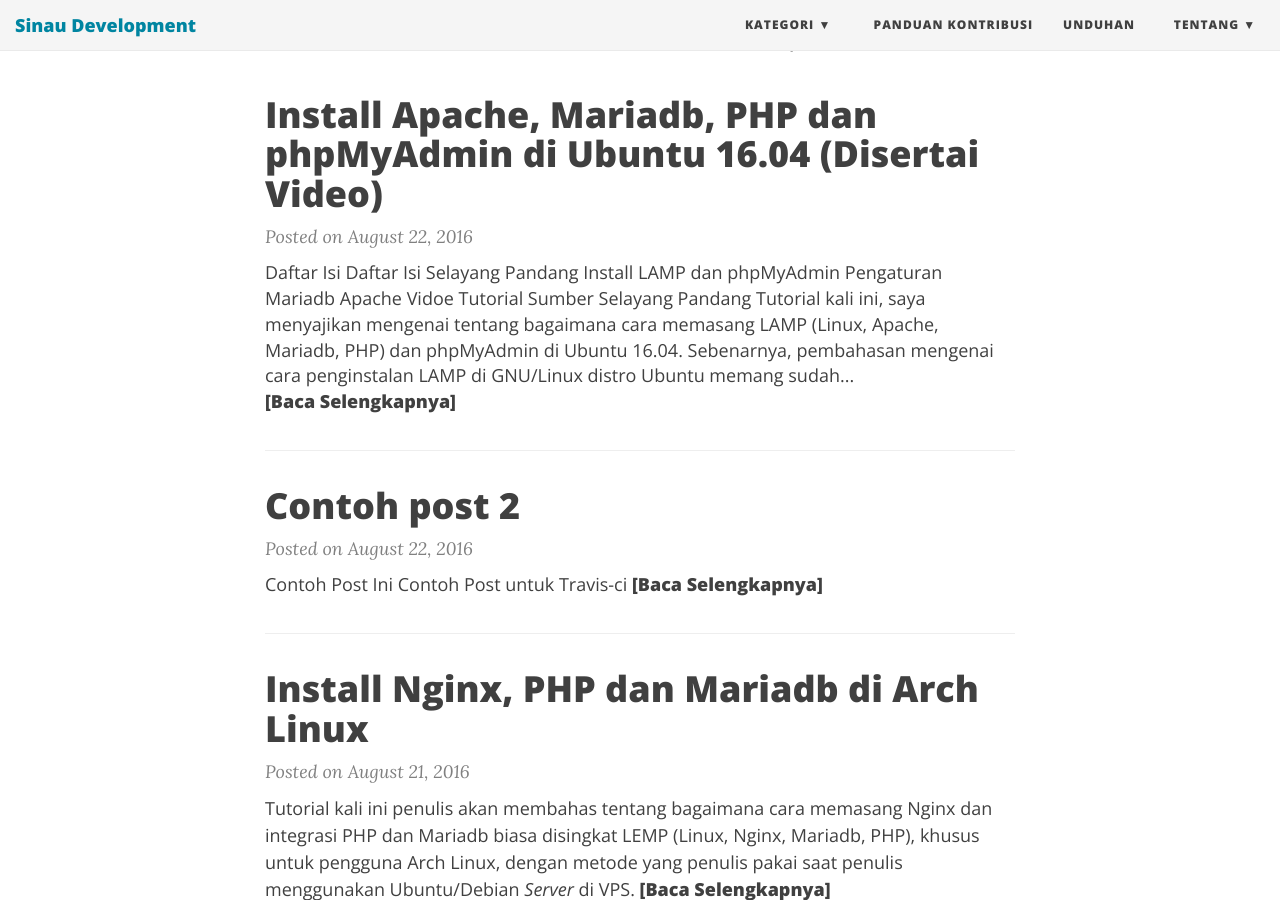
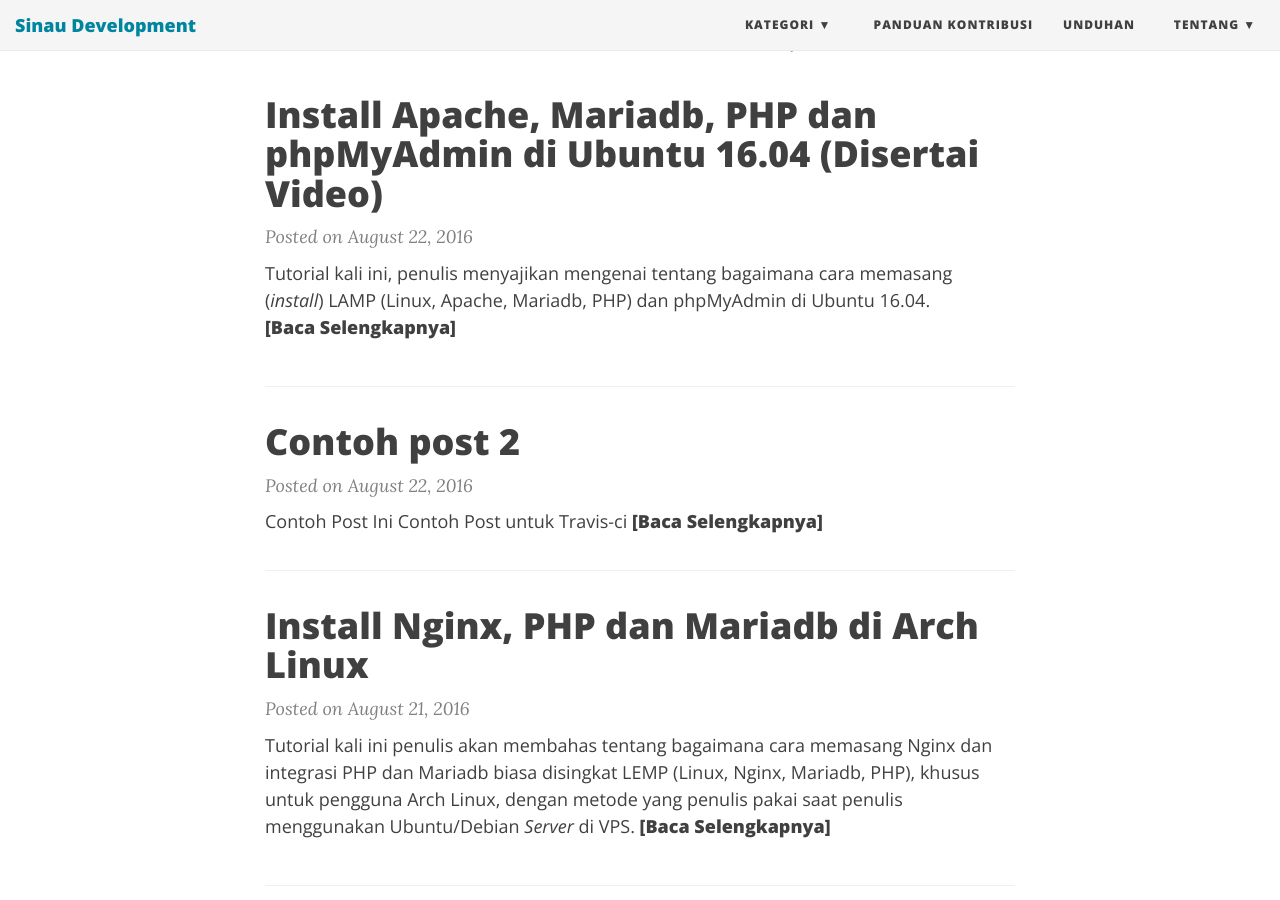
Before and after one commit to SinauDev/SinauDev.github.io, a Jekyll site: the page built from index.html, in a window 1280 px wide and 900 px high, scrolled down 320 px. Built offline with Jekyll 4.4.1, drawn with Linux system fonts in a browser that asks for light colours; nearby versions of some CDN libraries; the list of posts is cut into pages by our own code; some of the changed lines change nothing that is shown.

Commit message:
Update Summary

```diff
--- a/_posts/2016-08-22-install-lampp-di-ubuntu-16-04.md
+++ b/_posts/2016-08-22-install-lampp-di-ubuntu-16-04.md
@@ -4,6 +4,7 @@ title: Install Apache, Mariadb, PHP dan phpMyAdmin di Ubuntu 16.04 (Disertai Vid
 category: server
 tags: [ubuntu, apache]
 author: ali
+summary: Tutorial kali ini, penulis menyajikan mengenai tentang bagaimana cara memasang (_install_) LAMP (Linux, Apache, Mariadb, PHP) dan phpMyAdmin di Ubuntu 16.04.
 ---
 
 # Daftar Isi
```
